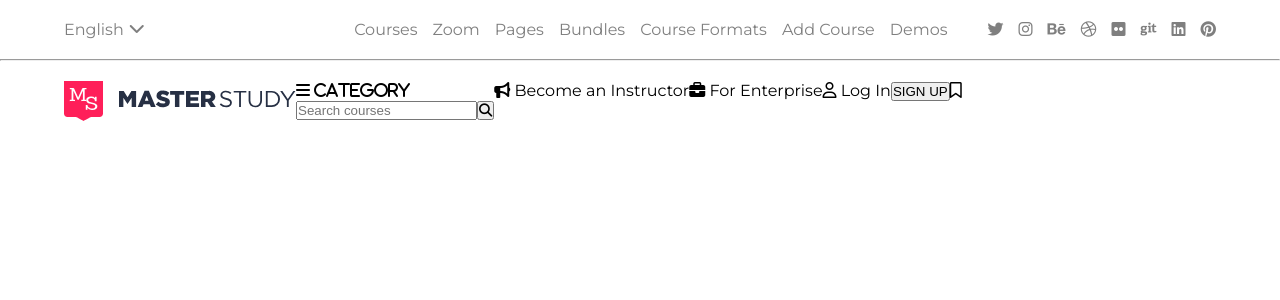
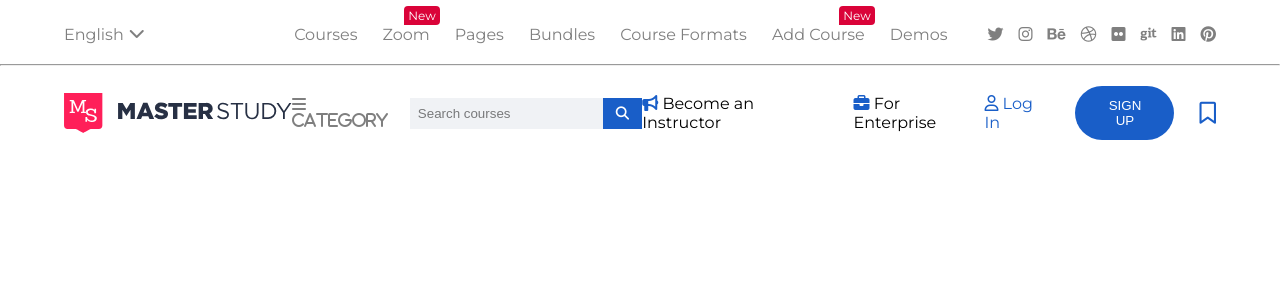
Before and after one commit to michelearcopinto/proj-html-vuejs, a Vue app: page / in a window 1280 px wide. Shown: the top 300 px of the page. Built offline with nearby package versions, Linux system fonts and the light colour scheme.

Commit message:
feat: AppHeader done

```diff
--- a/src/components/AppHeader.vue
+++ b/src/components/AppHeader.vue
@@ -6,13 +6,13 @@ export default {
   data() {
     return {
       sectionsListArray: [
-        "courses",
-        "zoom",
-        "pages",
-        "bundles",
-        "course formats",
-        "add course",
-        "demos",
+        { name: "courses", absoluteValue: "", visibility: false },
+        { name: "zoom", absoluteValue: "new", visibility: true },
+        { name: "pages", absoluteValue: "", visibility: false },
+        { name: "bundles", absoluteValue: "", visibility: false },
+        { name: "course formats", absoluteValue: "", visibility: false },
+        { name: "add course", absoluteValue: "new", visibility: true },
+        { name: "demos", absoluteValue: "", visibility: false },
       ],
       socialsListArray: [
         "fab fa-twitter",
@@ -39,9 +39,12 @@ export default {
         </div>
         <div id="upper-nav-right-side">
           <div>
-            <ul>
+            <ul id="list-elements">
               <li v-for="listElement in sectionsListArray">
-                <a href="">{{ listElement }}</a>
+                <a href="">{{ listElement.name }}</a>
+                <div v-show="listElement.visibility">
+                  {{ listElement.absoluteValue }}
+                </div>
               </li>
             </ul>
           </div>
@@ -59,19 +62,21 @@ export default {
         <figure>
           <img src="../assets/img/MasterStudy_logo.svg" alt="logo-header" />
         </figure>
-        <div class="search-container">
+        <div id="search-container">
           <span><i class="fas fa-bars"> category</i></span>
           <div>
             <input type="text" placeholder="Search courses" />
             <button><i class="fas fa-magnifying-glass"></i></button>
           </div>
         </div>
-        <div>
-          <span><i class="fa-solid fa-bullhorn"></i> Become an Instructor</span>
-          <span><i class="fas fa-briefcase"></i> For Enterprise</span>
+        <div id="links-container">
+          <a href=""
+            ><i class="fa-solid fa-bullhorn"></i> Become an Instructor</a
+          >
+          <a href=""><i class="fas fa-briefcase"></i> For Enterprise</a>
         </div>
-        <div>
-          <span><i class="fa-regular fa-user"></i> Log In</span>
+        <div id="account-container">
+          <a href=""><i class="fa-regular fa-user"></i> Log In</a>
           <button>SIGN UP</button>
           <i class="fa-regular fa-bookmark"></i>
         </div>
@@ -85,7 +90,7 @@ export default {
 @use "../styles/partials/mixins" as *;
 
 header {
-  padding-top: 20px;
+  padding-top: 25px;
   nav {
     #upper-nav {
       @include header-width;
@@ -103,6 +108,25 @@ header {
         display: flex;
         gap: 40px;
 
+        #list-elements {
+          gap: 25px;
+
+          li {
+            position: relative;
+
+            div {
+              position: absolute;
+              top: -19px;
+              right: -10px;
+              font-size: 12px;
+              color: white;
+              background-color: $tag-element-color;
+              border-radius: 4px 4px 4px 0px;
+              padding: 2px 4px;
+            }
+          }
+        }
+
         ul {
           display: flex;
           gap: 15px;
@@ -117,7 +141,6 @@ header {
         }
       }
     }
-  }
 
     hr {
       margin-block: 20px;
@@ -126,6 +149,67 @@ header {
     #bottom-nav {
       @include header-width;
       display: flex;
+      justify-content: space-between;
+      align-items: center;
+
+      #search-container {
+        display: flex;
+        align-items: center;
+        gap: 10px;
+        color: $light-color;
+
+        div {
+          display: flex;
+
+          input {
+            background-color: $input-background;
+            border: 0;
+            padding: 8px;
+
+            &::placeholder {
+              color: $light-color;
+            }
+          }
+
+          button {
+            @include blue-button;
+            padding: 5px 13px;
+          }
+        }
+      }
+
+      #links-container {
+        display: flex;
+        align-items: center;
+        gap: 20px;
+
+        a {
+          i {
+            color: $blue-color;
+          }
+        }
+      }
+
+      #account-container {
+        display: flex;
+        align-items: center;
+        gap: 25px;
+
+        a,
+        i {
+          color: $blue-color;
+        }
+
+        button {
+          @include blue-button;
+          @include pill-button;
+        }
+
+        & > i {
+          font-size: 22px;
+        }
+      }
+    }
   }
 }
 </style>
--- a/src/styles/general.scss
+++ b/src/styles/general.scss
@@ -25,8 +25,12 @@ li {
 a {
   text-decoration: none;
   color: black;
+}
 
-  &:hover {
-    text-decoration: underline;
-  }
+i:hover {
+  cursor: pointer;
 }
+
+button:hover {
+  cursor: pointer;
+}
--- a/src/styles/partials/_mixins.scss
+++ b/src/styles/partials/_mixins.scss
@@ -4,3 +4,18 @@
   width: 90%;
   margin-inline: auto;
 }
+
+@mixin blue-button {
+  background-color: $blue-color;
+  border: 0;
+  color: white;
+
+  &:hover {
+    background-color: $blue-color-hover;
+  }
+}
+
+@mixin pill-button {
+  border-radius: 30px;
+  padding: 12px 23px;
+}
--- a/src/styles/partials/_variables.scss
+++ b/src/styles/partials/_variables.scss
@@ -3,4 +3,8 @@ $light-color: rgba(
   $alpha: 0.5,
 );
 
+$tag-element-color: #da0339;
 $blue-color: #195ec8;
+$blue-color-hover: #0f469b;
+$green-color-hover: #46c197;
+$input-background: #f0f2f5;
```
Lines whose indentation alone changed are shown as unchanged.
